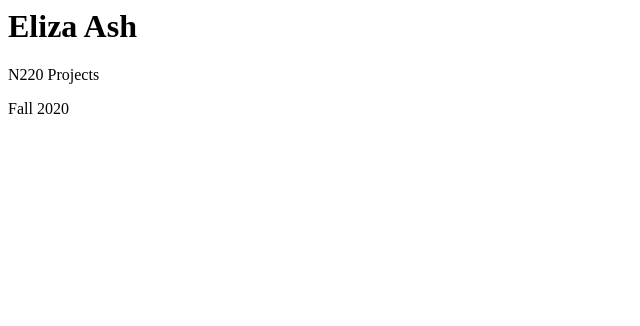
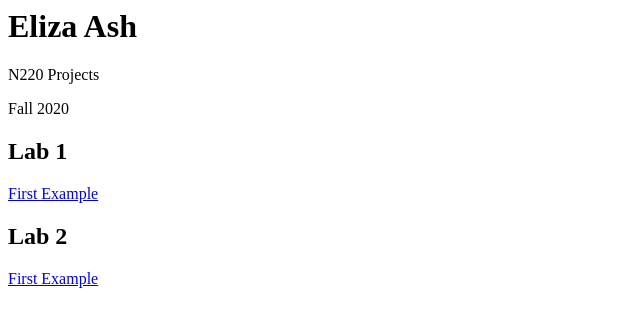
Before and after one commit to elizaash/n220fall2020, a plain HTML site: page index.html in a window 1280 px wide. Shown: the whole page, without its empty margins (0-640 px from the left). Drawn offline with Linux system fonts and the light colour scheme.

Commit message:
Adding lab 1

```diff
--- a/index.html
+++ b/index.html
@@ -4,5 +4,10 @@
             <p>N220 Projects </p>
             <p>Fall 2020</p>
 
+            <h2>Lab 1</h2>
+            <p><a href="labs/lab 1/index.html">First Example</a></p>
+
+            <h2>Lab 2</h2>
+            <p><a href="labs/lab 2/index.html">First Example</a></p>
     </body>
 </html>
```
Also changed, not shown: labs/lab 1/index.html (added, +11 -0 lines).
